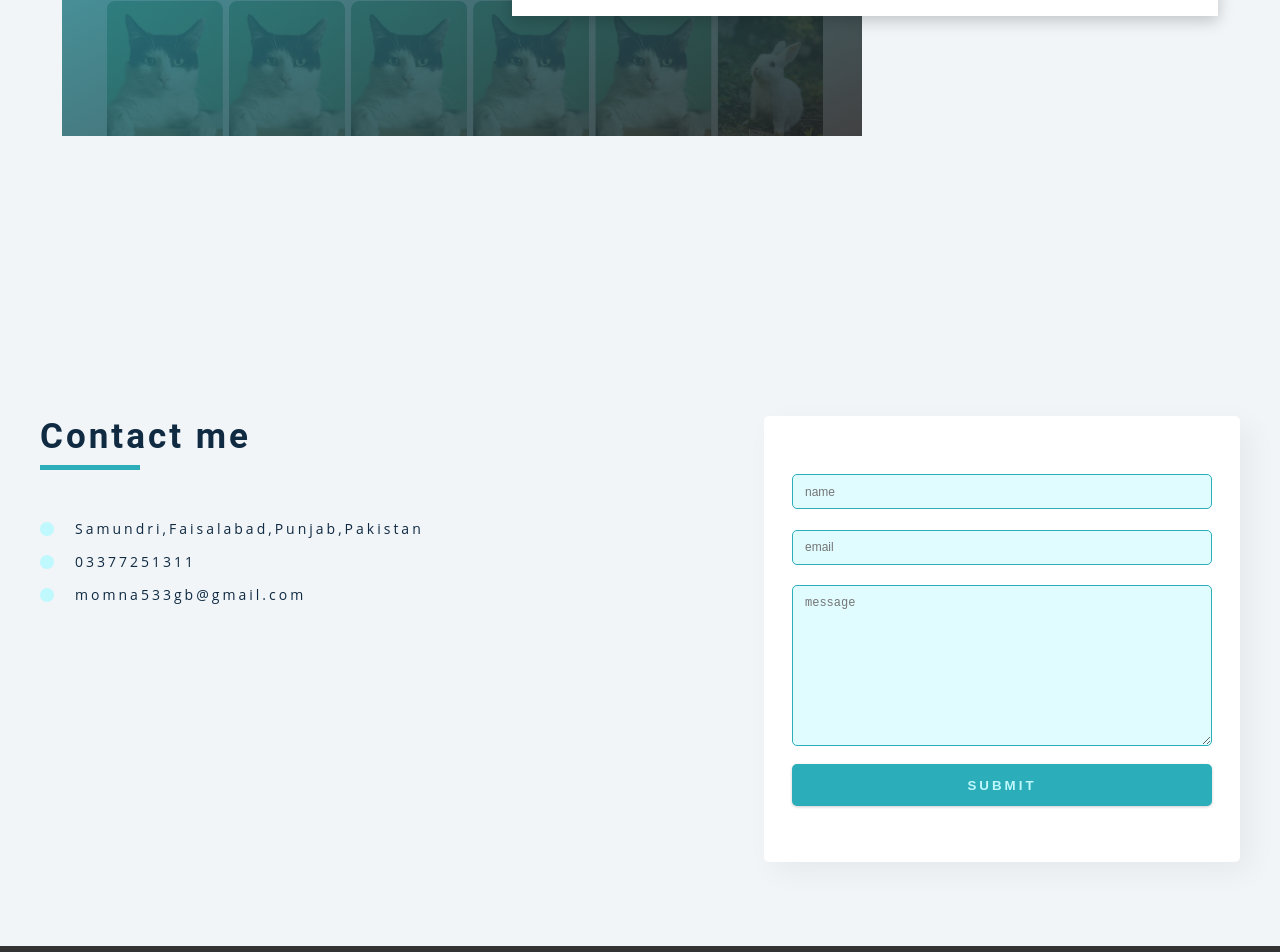
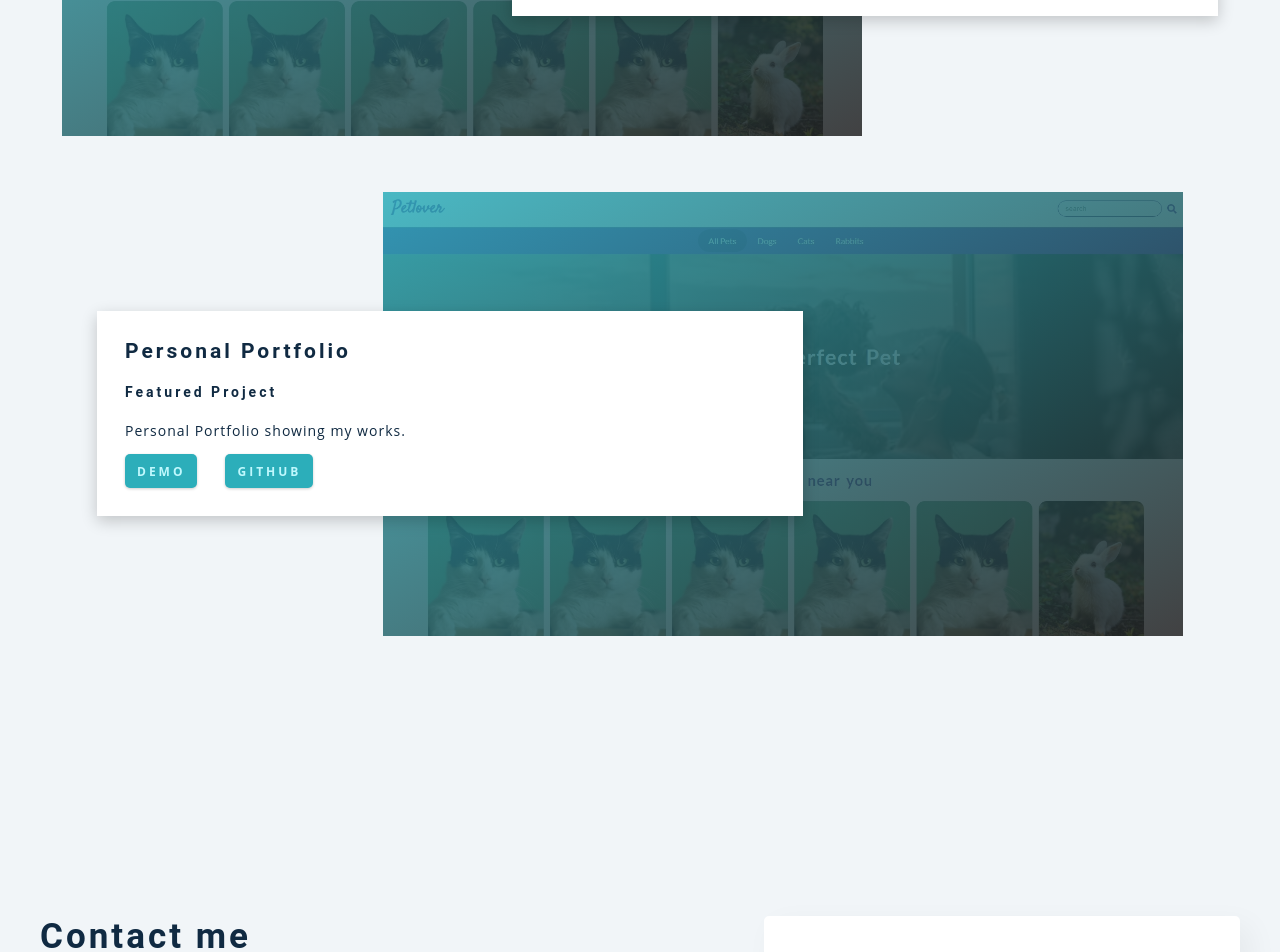
Before and after one commit to Momna533/portfolio-1, a React (Vite) app: page / in a window 1280 px wide. Shown: the part 2805-3757 px from the top of the page. Built offline with nearby package versions, Linux system fonts and the light colour scheme; the HTML template or start-up script is replaced by a standard one.

Commit message:
project updated

```diff
--- a/src/components/Projects.jsx
+++ b/src/components/Projects.jsx
@@ -40,6 +40,34 @@ function Project() {
                 </div>
               </div>
             </div>
+            <div className="projects_content_entry">
+              <div className="projects_content_entry_img">
+                <img
+                  className="projects_content_entry_img_image"
+                  src={adoptAPetImg}
+                  alt="projects_img"
+                />
+              </div>
+              <div className="projects_content_entry_text">
+                <h3>Personal Portfolio</h3>
+                <h4>Featured Project</h4>
+                <p>Personal Portfolio showing my works.</p>
+                <div className="projects_content_entry_text_links">
+                  <a
+                    target="_blank"
+                    href="https://portfolio-0-kappa.vercel.app/"
+                  >
+                    demo
+                  </a>
+                  <a
+                    target="_blank"
+                    href="https://github.com/Momna533/portfolio-0"
+                  >
+                    github
+                  </a>
+                </div>
+              </div>
+            </div>
           </div>
         </div>
       </div>
```
